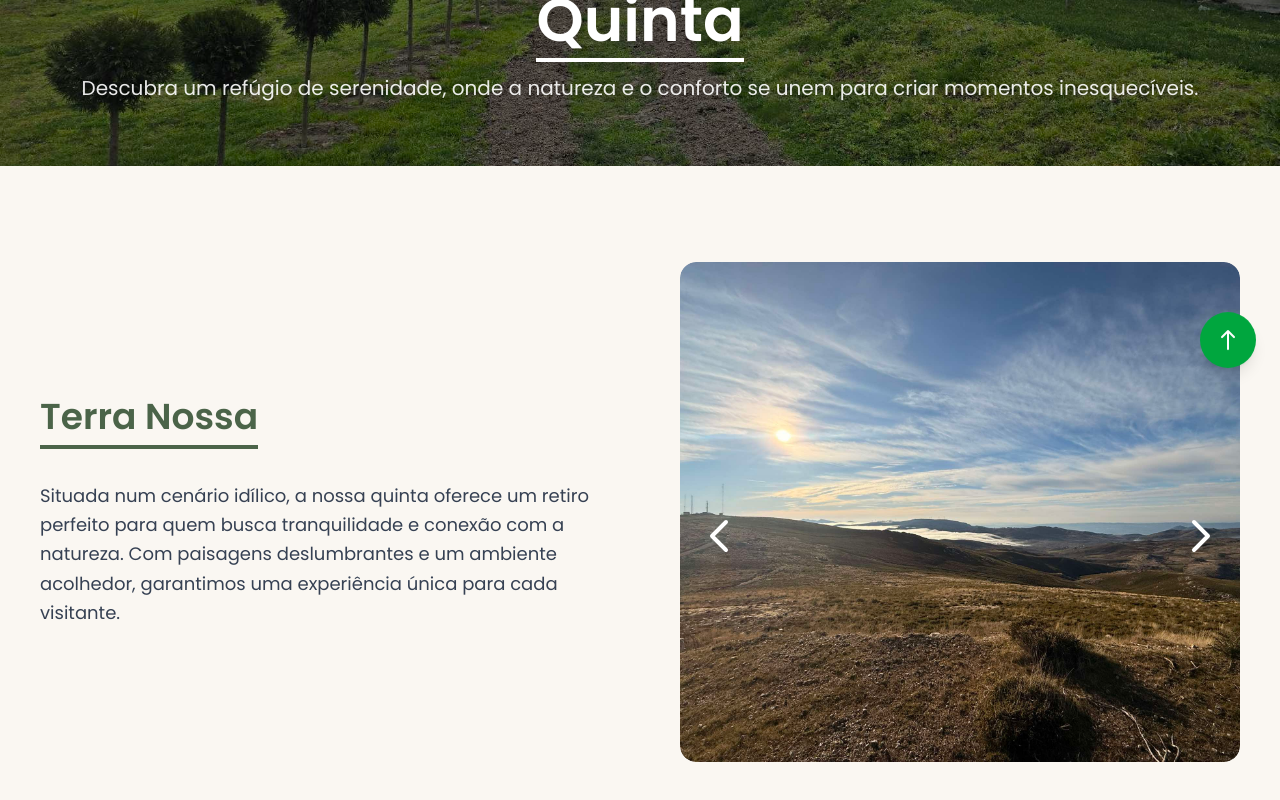
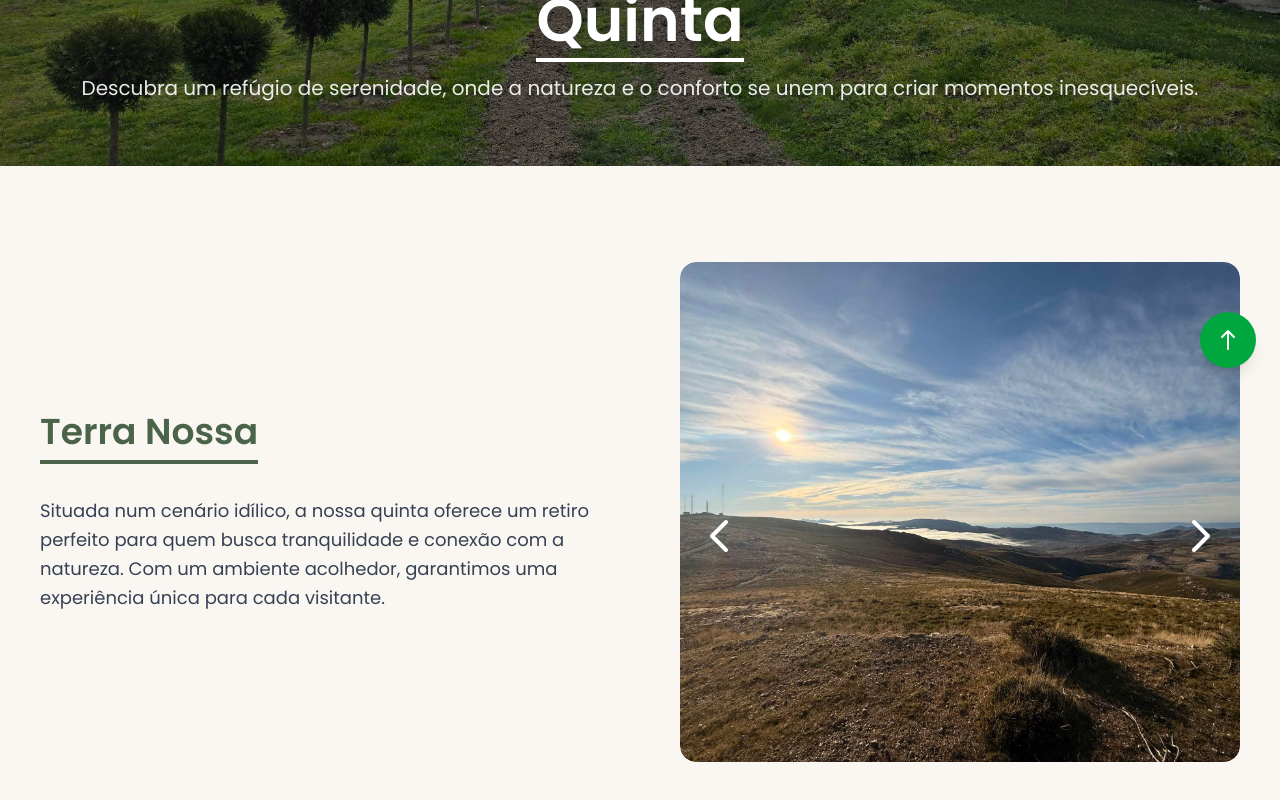
Before and after one commit to joelfer13/terranossa.pt, a Next.js app: page /quinta in a window 1280 px wide. Shown: the part 394-1194 px from the top of the page. Built offline with nearby package versions, Linux system fonts and the light colour scheme; a web font is replaced by a local one.

Commit message:
Texto page quinta mudado

```diff
--- a/src/app/quinta/page.tsx
+++ b/src/app/quinta/page.tsx
@@ -74,7 +74,7 @@ export default function Quinta() {
             </h2>
             <p className={`text-lg text-gray-700 leading-relaxed mt-4 ${poppins.className}`}>
               Situada num cenário idílico, a nossa quinta oferece um retiro perfeito para quem busca tranquilidade e conexão com a natureza.
-              Com paisagens deslumbrantes e um ambiente acolhedor, garantimos uma experiência única para cada visitante.
+              Com um ambiente acolhedor, garantimos uma experiência única para cada visitante.
             </p>
           </div>
         </FadeInOnScroll>
```
